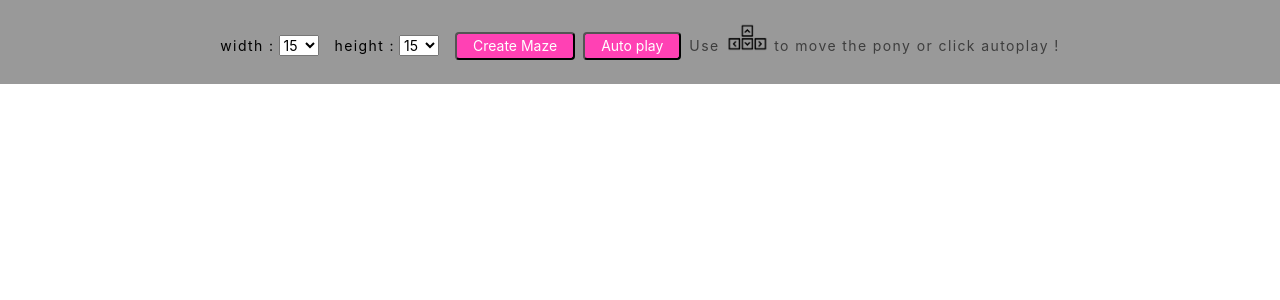
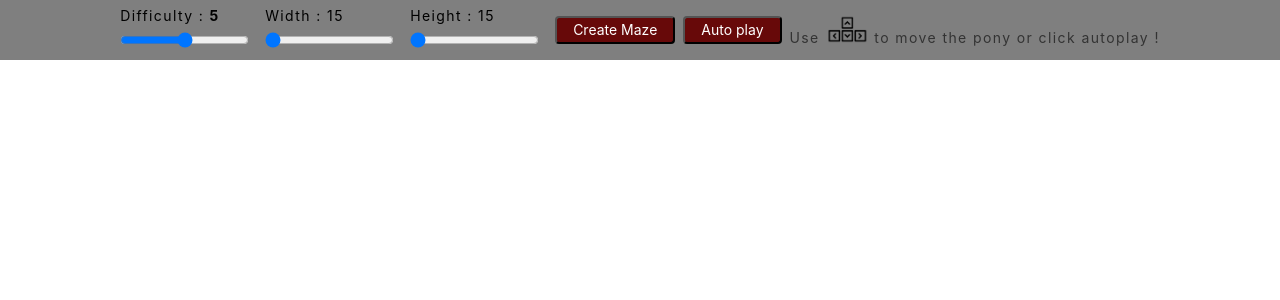
Before and after one commit to louisrstnd/trustpilot-pony-challenge, a React (Create React App) app: page / in a window 1280 px wide. Shown: the top 300 px of the page. Built offline with nearby package versions, Linux system fonts and the light colour scheme.

Commit message:
add level selector

```diff
--- a/package.json
+++ b/package.json
@@ -6,7 +6,6 @@
     "react": "^16.6.3",
     "react-dom": "^16.6.3",
     "react-scripts": "2.1.1",
-    "styled-components": "^4.1.2",
     "tachyons": "^4.11.1"
   },
   "scripts": {
--- a/src/App.css
+++ b/src/App.css
@@ -4,10 +4,13 @@
   flex-wrap: wrap;
 }
 
+
 nav{
   display: flex;
   flex-wrap: wrap;
   justify-content: center;
+
+
 }
 
 .container {
@@ -17,9 +20,6 @@ nav{
   flex-wrap: wrap;
   justify-content: center;
 
-
-
-
 }
 .row{
   display: flex;
@@ -27,18 +27,10 @@ nav{
 }
 
 .element {
-
-  /*display:inline-block;*/
   text-align: center;
   font-size:1rem;
-
   font-weight: bold;
   color: grey;
-  transition: all 0.3s linear;
-
-
-
-    /* box-shadow: inset 0 0 0 3px #149df2; */
 }
 
 .north{
@@ -56,16 +48,13 @@ nav{
 .pony{
   background: url('./pony.png')  no-repeat;
   background-size: cover;
-
 }
 .domokun{
   background: url('./domokun.png')  no-repeat;
   background-size: cover;
 
 }
-/* .exitPath{
-  background-color : rgba(255, 204, 210, .7);
-} */
+
 .exit{
     background: url('./door.png')  no-repeat;
     background-size: contain;
@@ -76,3 +65,6 @@ key-img{
   align-items: baseline;
 
 }
+.buttons{
+  background-color: #670909
+}
--- a/src/App.js
+++ b/src/App.js
@@ -4,7 +4,7 @@ import './App.css';
 import MazeRow from './components/mazerow';
 import arrow from './arrows.png';
 
-const ArrowKeyMap = {
+const KEYMPAP = {
   "ArrowUp": "north",
   "ArrowDown": "south",
   "ArrowLeft": "west",
@@ -13,7 +13,13 @@ const ArrowKeyMap = {
 
 const DIRECTIONS = ["north", "south", "west", "east"];
 
-const opposite = {
+const API = {
+  "root": "https://ponychallenge.trustpilot.com",
+  "create": "https://ponychallenge.trustpilot.com/pony-challenge/maze",
+  "maze": "https://ponychallenge.trustpilot.com/pony-challenge/maze/"
+}
+
+const OPPOSITE = {
   "south": "north",
   "north": "south",
   "east": "west",
@@ -29,7 +35,7 @@ class App extends Component {
       mazeId: '',
       width: 0,
       height: 0,
-      walls: [[]],
+      walls: [],
       pony: 0,
       domokun: 0,
       exit: 0,
@@ -39,50 +45,50 @@ class App extends Component {
       active: true,
       newWidth: 15,
       newHeight: 15,
-      auto: false
+      auto: false,
+      difficulty: 5
     }
   }
 
 
   componentWillMount() {
-    document.addEventListener("keydown", this.moveKey);
+    document.addEventListener("keyup", this.moveKey);
   }
 
 
   createMaze = (event) => {
-    let {newWidth, newHeight} = this.state;
+    let { newWidth, newHeight } = this.state;
 
 
-    fetch("https://ponychallenge.trustpilot.com/pony-challenge/maze", {
+    fetch(API.create, {
       method: 'post',
       headers: { 'Content-Type': 'application/json' },
       body: JSON.stringify({
         "maze-width": Number(newWidth),
         "maze-height": Number(newHeight),
         "maze-player-name": "Fluttershy",
-        "difficulty": 2
+        "difficulty": this.state.difficulty
       })
     }).then(response => response.json())
       .then(response => {
-        this.setState({ mazeId: response.maze_id
-                 , backgroundUrl : ''
+        this.setState({
+          mazeId: response.maze_id
+          , backgroundUrl: ''
           , active: true
-                 , auto : false}
+          , auto: false
+        }
           , this.refreshMaze
         );
         console.log("maze id : ", response.maze_id)
-      }
-      ).catch(err => console.log(err))
-
-
+      }).catch(err => console.log(err))
   }
 
-  refreshMaze = (event) => {
-    if(this.state.mazeId === ''){
+  refreshMaze = () => {
+    if (this.state.mazeId === '') {
       return;
     }
 
-    fetch("https://ponychallenge.trustpilot.com/pony-challenge/maze/" + this.state.mazeId)
+    fetch(API.maze + this.state.mazeId)
       .then(response => response.json())
       .then(response => {
         this.setState({
@@ -93,27 +99,46 @@ class App extends Component {
           , domokun: response.domokun[0]
           , exit: response["end-point"][0]
 
-      },this.findPath)
+        }, this.findPath)
+      })
+  }
 
-    })
+  findPath = () => {
+    const { pony, exit } = this.state;
+
+    this.createPath(pony, undefined, [pony], exit, []);
 
   }
 
-  autoPlay = () =>{
-    this.setState({auto: true}, this.movePoney)
+
+  /**
+   * method attached to autoplay button
+   * set "auto" state to true then initiate first movement with "movePony"
+   */
+  autoPlay = () => {
+    if (this.state.auto) {
+      this.setState({ auto: false });
+      return;
+    }
+    this.setState({ auto: true }, this.movePony)
 
   }
-  movePoney = (direction ='') =>{
-    const {directions, active, pony} = this.state;
-    if(!active){
+
+  /**
+   * make the pony move one step
+   */
+  movePony = (direction = '') => {
+    const { directions, active, pony } = this.state;
+    // make sure the current game is not finished
+    if (!active) {
       return;
     }
-    // if no direction is specified i.e auto play mode
-    if(direction === ''){
+    // if no direction is specified i.e auto play mode then take the first direction from the calculated exit path
+    if (direction === '') {
       direction = directions[0];
 
-
-      if(this.isDomokunAhead(pony)){
+      // check if the monster isn't far away
+      if (this.isDomokunAhead()) {
         console.log("warning ! domokun ahead !")
         // The monster can't get you if you don't move, so make an impossible move and wait...
         const available = this.getAvailableDirections(pony);
@@ -121,7 +146,8 @@ class App extends Component {
       }
 
     }
-    fetch("https://ponychallenge.trustpilot.com/pony-challenge/maze/" + this.state.mazeId, {
+    // API call to make the chosen move
+    fetch(API.maze + this.state.mazeId, {
       method: 'post',
       headers: { 'Content-Type': 'application/json' },
       body: JSON.stringify({
@@ -130,73 +156,90 @@ class App extends Component {
     }).then(response => response.json())
       .then(response => {
         // if the game is over, then fetch the background image
-        if(response.state !== "active"){
-          this.setState({backgroundUrl: "https://ponychallenge.trustpilot.com/" +response["hidden-url"]
-                        , active : false
-                        , auto : false},this.refreshMaze)
-            ;
-
-
-        }else{
+        if (response.state !== "active") {
+          this.setState({
+            backgroundUrl: API.root + response["hidden-url"]
+            , active: false
+            , auto: false
+          }
+            , this.refreshMaze);
+        }
+        else {
+          // get the new maze state
           this.refreshMaze();
-        }})
+        }
+      })
   }
 
 
 
-// method for manual move
+  /**
+   *  method for manual move
+   *  */
   moveKey = (event) => {
 
-    if (event.key in ArrowKeyMap) {
+    if (event.key in KEYMPAP) {
       // pauses autoplay if it was on
-     this.setState({auto:false}, this.movePoney(ArrowKeyMap[event.key]));
-
-
+      this.setState({ auto: false }, this.movePony(KEYMPAP[event.key]));
+    }
   }
 
 
+  /**
+   * Calculates the path to exit :
+   * Explores all the possible paths from the starting point until no move is possible
+   * or the exit is reached
+   */
+  createPath = (start, move, path, exit, directions) => {
+    const { auto, active } = this.state;
+    const availableDirections = this.getAvailableDirections(start);
+
+    // if exit is found then set the current path as state exitPath
+    if (start === exit) {
+
+      if (auto && active) {
+        // if autoplay is on, then update state and trigger next auto move
+        this.setState({
+          exitPath: path
+          , directions: directions
+        }
+          , this.movePony);
+      }
+      else {
+        // otherwise, just update the state
+        this.setState({
+          exitPath: path
+          , directions: directions
+        })
+      }
     }
 
-  createPath = (start, move, path, exit, directions) => {
-    const {auto, active} = this.state;
-    const availableDirections = this.getAvailableDirections(start);
-
-    if (start === exit) {
-
-      if(auto && active){
-       // if autoplay is on, then update state and trigger next move
-      this.setState({exitPath : path
-                    , directions: directions}
-                    , this.movePoney);
-      }
-      else{
-        this.setState({exitPath : path
-          , directions: directions})
-      }
-    }
+    // explore the possible paths
     for (let i in availableDirections) {
-      if (move === undefined || availableDirections[i] !== opposite[move]) {
+      if (move === undefined || availableDirections[i] !== OPPOSITE[move]) {
         const newPosition = this.getNextPosition(start, availableDirections[i]);
         if (!path.includes(newPosition)) {
+          //if we're not going backwards, then add the new position to the path and proceed
           const newPath = [];
+          const newDirections = [];
           newPath.push(...path);
           newPath.push(newPosition);
-          const newDirections = [];
           newDirections.push(...directions);
           newDirections.push(availableDirections[i]);
           this.createPath(newPosition, availableDirections[i], newPath, exit, newDirections);
         }
       }
     }
-
-
   }
 
-
+  /**
+   * gets all available directions from a given index (ie directions
+   * that are not blocked by a wall)
+   */
   getAvailableDirections = (pony) => {
 
     const { walls } = this.state;
-    let directions = new Set(["north", "west", "east", "south"]);
+    let directions = new Set(DIRECTIONS);
 
     const coords = this.coordinates(pony);
 
@@ -224,7 +267,7 @@ class App extends Component {
     return Array.from(directions);
   }
 
-  isSouthWall= (coords) => {
+  isSouthWall = (coords) => {
     const { walls, height } = this.state;
     if (coords[0] === height - 1) {
       return true;
@@ -262,12 +305,23 @@ class App extends Component {
   }
 
 
-  isDomokunAhead= (index) =>{
-    const {domokun, exitPath} = this.state;
+  isDomokunAhead = () => {
+    const { domokun, exitPath } = this.state;
     const distance = exitPath.indexOf(domokun);
-    if(distance>-1 && distance<3 ){
+    if (distance > -1 && distance < 3) {
       return true;
     }
+
+    const coord = this.coordinates(exitPath[1]);
+    const indexes = [];
+    indexes.push(this.coordinatesToIndex([coord[0] - 1, coord[1]]))
+    indexes.push(this.coordinatesToIndex([coord[0] + 1, coord[1]]))
+    indexes.push(this.coordinatesToIndex([coord[0], coord[1] - 1]))
+    indexes.push(this.coordinatesToIndex([coord[0], coord[1] + 1]))
+    if (indexes.includes(domokun)) {
+      return true;
+    }
+
     return false;
 
   }
@@ -294,25 +348,22 @@ class App extends Component {
 
   }
 
-  findPath = () => {
-    const {pony, exit } = this.state;
 
-    this.createPath(pony, undefined, [pony], exit, []);
-
+  onLevelChange = (event) => {
+    this.setState({ difficulty: Number(event.target.value) })
 
   }
-
 
   onIdChange = (event) => {
     this.setState({ mazeId: event.target.value })
 
   }
-  onDimChange = (event) =>{
-    if (event.target.id === "width"){
-      this.setState({newWidth : event.target.value})
+  onDimChange = (event) => {
+    if (event.target.id === "width") {
+      this.setState({ newWidth: event.target.value })
     }
-    if (event.target.id === "height"){
-      this.setState({newHeight : event.target.value})
+    if (event.target.id === "height") {
+      this.setState({ newHeight: event.target.value })
     }
 
   }
@@ -335,7 +386,7 @@ class App extends Component {
         element["isPony"] = id === this.state.pony ? true : false;
         element["isDomokun"] = id === this.state.domokun ? true : false;
         element["isExit"] = id === this.state.exit ? true : false;
-        element["isExitPath"] = this.state.exitPath.includes(id) ? true: false;
+        element["isExitPath"] = this.state.exitPath.includes(id) ? true : false;
         element["height"] = this.state.height;
         if (i === height - 1) {
           element["walls"].push("south");
@@ -355,42 +406,44 @@ class App extends Component {
 
     return (
       <div>
-        <header className="bg-black-40 w-100 pv3 ph4-m ph5-l pa4">
-        <nav className="f6 tracked items-baseline" >
+        <header className="bg-black-50 w-100 ph4-m ph5-l pa2">
+          <nav className="f6 tracked" >
             <div className="measure pr3">
-        <label htmlFor="width" className="select-label di mb2 pr1">width :</label>
-        <select id="width"  onChange={this.onDimChange}>
-    <option value="15">15</option>
-    <option value="20">20</option>
-    <option value="25">25</option>
-      </select>
+              <label htmlFor="difficulty" className="select-label db mb2 pr1 normal">Difficulty : <strong> {this.state.difficulty}</strong> </label>
+              <input id='difficulty' type="range" name="points" min="0" max="10" defaultValue="5" onChange={this.onLevelChange} />
             </div>
             <div className="measure pr3">
-      <label htmlFor="height" className="select-label di mb2 pr1">height :</label>
-        <select id="height"  onChange={this.onDimChange}>
-    <option value="15">15</option>
-    <option value="20">20</option>
-    <option value="25">25</option>
-      </select>
+              <label htmlFor="width" className="select-label db mb2 pr1">Width : {this.state.newWidth}</label>
+              <input id='width' type="range" name="points" min="15" max="25" defaultValue="15" step="5" onChange={this.onDimChange} />
+
+            </div>
+            <div className="measure pr3">
+              <label htmlFor="height" className="select-label db mb2 pr1">Height : {this.state.newHeight}</label>
+              <input id='height' type="range" name="points" min="15" max="25" defaultValue="15" step="5" onChange={this.onDimChange} />
             </div>
             <div>
-        <button className="f6 link dim br2 ph3 pv1 mr2 mb2 mt2 dib white bg-hot-pink" onClick={this.createMaze}>Create Maze</button>
-         <button className="f6 link dim br2 ph3 pv1 mb2 mr2 mt2 dib white bg-hot-pink" id="autoplay" onClick={this.autoPlay}> Auto play</button>
+              <button className="f6 link dim br2 ph3 pv1 mr2 mb2 mt2 dib white buttons"
+                onClick={this.createMaze}>Create Maze</button>
+
+              <button className="f6 link dim br2 ph3 pv1 mb2 mr2 mt2 dib white buttons" id="autoplay"
+                onClick={this.autoPlay}> Auto play</button>
             </div>
-        <label className ="items-baseline"><span className="normal black-60 "> Use <img className="key-img" src={arrow} alt="arrows"  height="35rem"/> to move the pony or click autoplay !</span></label>
+              <label ><span className="normal black-60 ">
+             Use <img className="key-img" src={arrow} alt="arrows" height="35rem" /> to move the pony or click autoplay !
+                 </span>
+              </label>
           </nav>
         </header>
-        <div className="container pa4 flex-auto" style={{backgroundImage : `url(${this.state.backgroundUrl})`
-                                         , backgroundRepeat : "no-repeat"
-                                          , backgroundSize : "contain"
+
+        <div className="container pa4 flex-auto" style={{
+          backgroundImage: `url(${this.state.backgroundUrl})`
+          , backgroundRepeat: "no-repeat"
+          , backgroundSize: "contain"
         }}>
-          {rows.map((d,i) => <MazeRow key={i} walls={d} />)}
+          {rows.map((d, i) => <MazeRow key={i} walls={d} />)}
         </div>
 
-
-
       </div>
-
 
     );
   }
--- a/src/components/element.js
+++ b/src/components/element.js
@@ -36,8 +36,8 @@ class Element extends Component {
     return (
 
       <div className = {"b--blue " + elementClass.join(" ")} style={elementStyle}>
-        {isExitPath ? "." : ""
-        }
+{/*         {isExitPath ? "." : ""
+        }  */}
        </div>
 
     );
--- a/src/index.css
+++ b/src/index.css
@@ -1,4 +1,5 @@
 body {
+
   margin: 0;
   padding: 0;
   font-family: -apple-system, BlinkMacSystemFont, "Segoe UI", "Roboto", "Oxygen",
```
Also changed, not shown: 2 other files (tests, documents, lock files or other folders). Lines whose indentation alone changed are shown as unchanged.
